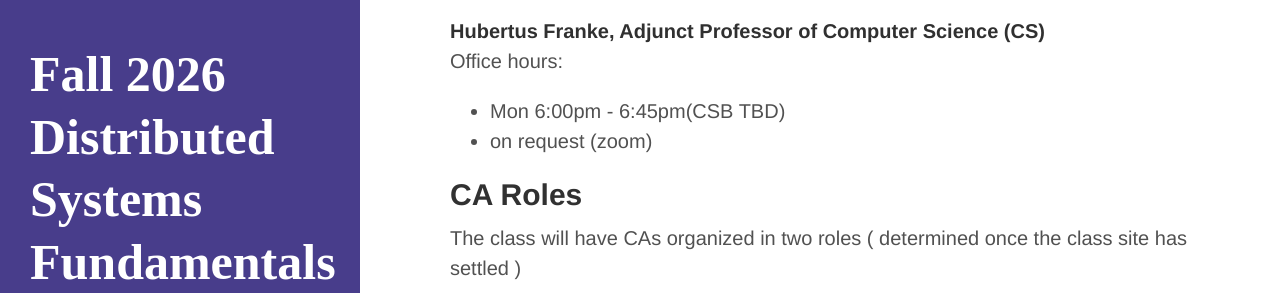
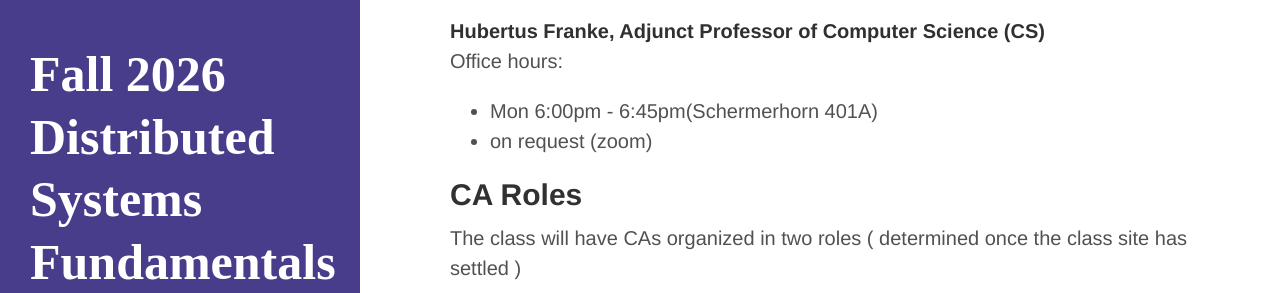
Before and after one commit to frankeh/cu-ds1-2026-fall, a Jekyll site: the page built from 04-staff.md, in a window 1280 px wide and 900 px high. Shown: the part 252-545 px from the top of the window. Built offline with Jekyll 4.4.1, drawn with Linux system fonts in a browser that asks for light colours.

Commit message:
add office hour location

```diff
--- a/04-staff.md
+++ b/04-staff.md
@@ -9,7 +9,7 @@ You you will find staff office hours and locations by subscribing to the **class
 
 **Hubertus Franke, Adjunct Professor of Computer Science (CS)**<br/>
 Office hours:
-  - Mon 6:00pm - 6:45pm(CSB TBD)<br/>
+  - Mon 6:00pm - 6:45pm(Schermerhorn 401A)<br/>
   - on request (zoom)<br/>
 
 ## CA Roles
```
Also changed, not shown: index.md (+1 -0 lines).
